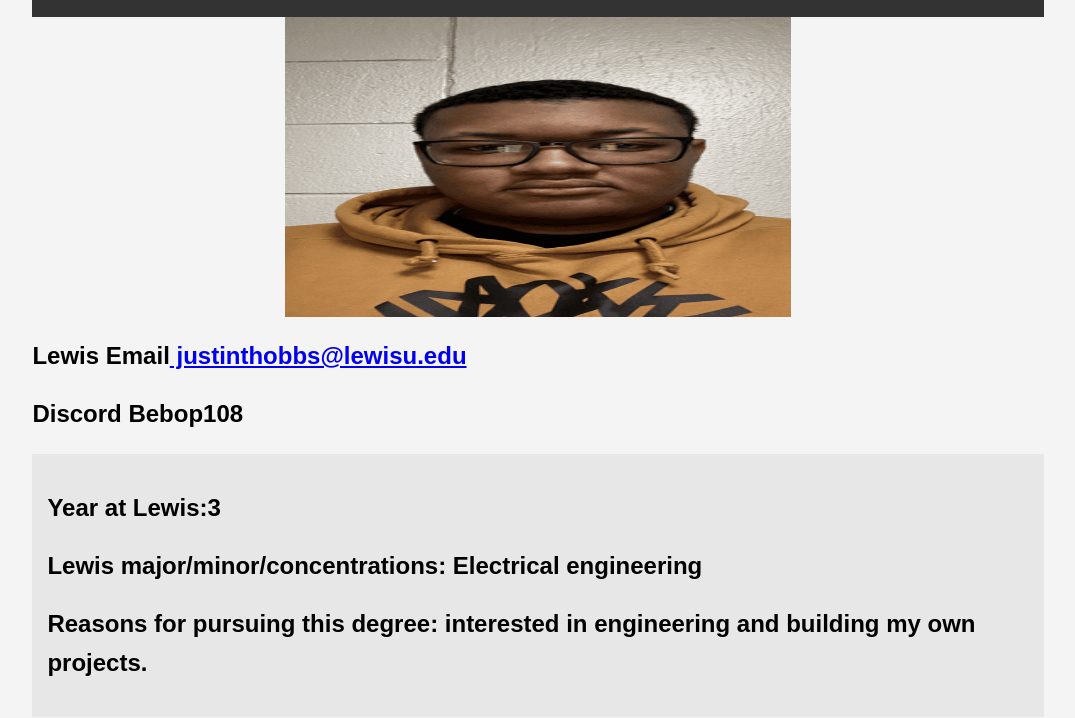
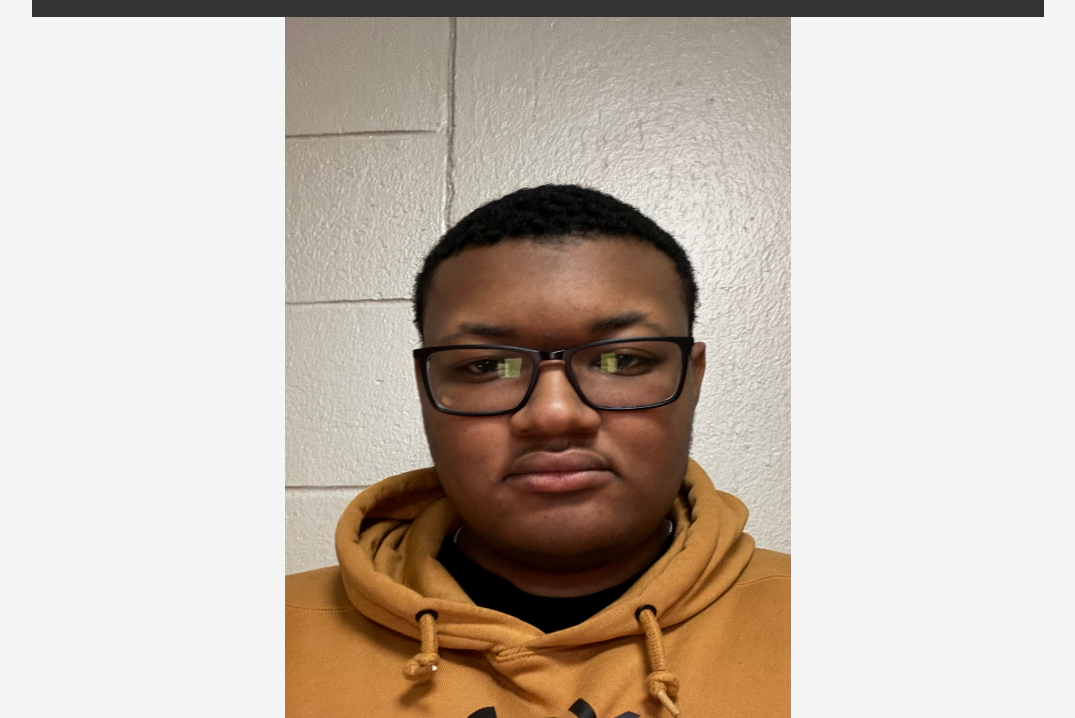
Before and after one commit to Bebopx10/me, a plain HTML site: page index.html in a window 1280 px wide. Shown: the part 82-800 px from the top of the page, without its empty margins (102-1177 px from the left). Drawn offline with Linux system fonts and the light colour scheme.

Commit message:
Update index.html

```diff
--- a/index.html
+++ b/index.html
@@ -40,7 +40,7 @@
         <header class="main-info">
             <h1>Justin Hobbs</h1>
         </header>
-        <img src="Me-300 by 300-jpg.png" width="300" height="300" class="center">
+        <img src="Me.png" width="300" height="800" class="center">
         <section>
             <h2>Lewis Email<a href="mailto;justinthobbs@lewisu.edu"> justinthobbs@lewisu.edu</a></h2>
             <h2>Discord Bebop108</h2>
```
